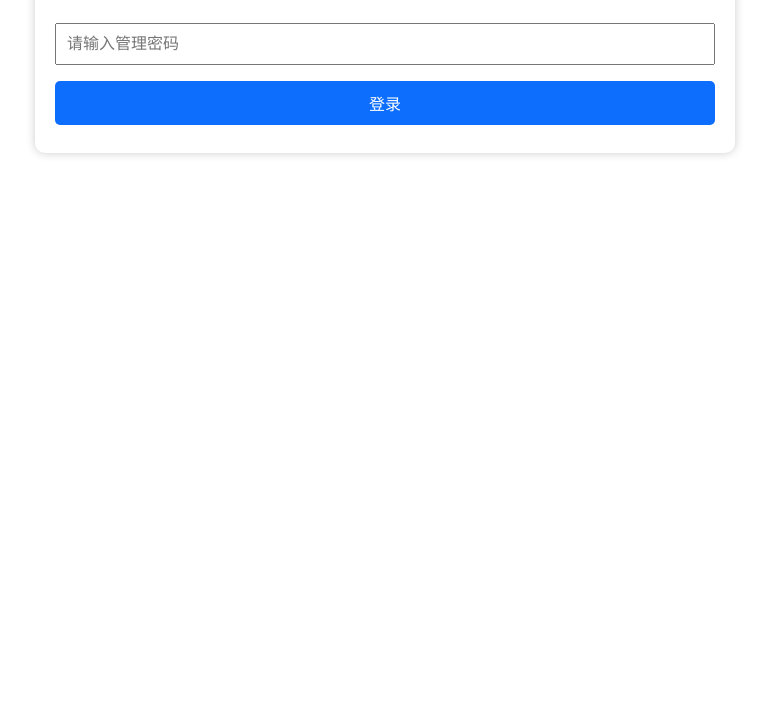
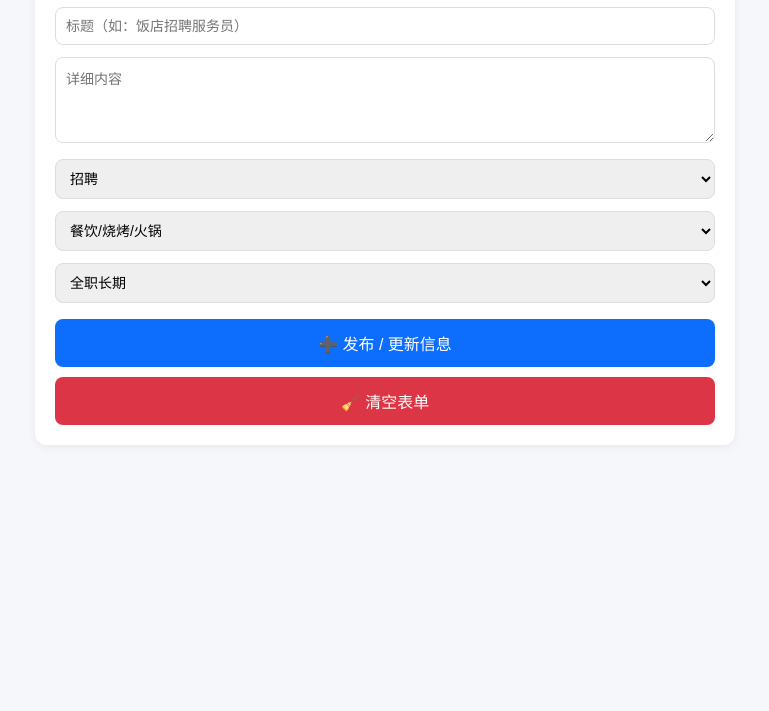
Before and after one commit to yudiandiandiandian/yitong-info, a plain HTML site: page admin.html in a window 1280 px wide. Shown: the part 89-800 px from the top of the page, without its empty margins (255-1024 px from the left). Drawn offline with Linux system fonts and the light colour scheme.

Commit message:
Update admin.html

```diff
--- a/admin.html
+++ b/admin.html
@@ -2,43 +2,146 @@
 <html lang="zh-CN">
 <head>
 <meta charset="UTF-8">
-    <title>管理后台</title>
+<meta name="viewport" content="width=device-width,initial-scale=1.0">
+<title>信息管理后台</title>
 <style>
-        body{max-width:700px; margin:20px auto; padding:0 10px; font-family:微软雅黑;}
-        .login-box, .main-box{background:white; padding:20px; border-radius:10px; box-shadow:0 0 10px #ccc;}
-        input,textarea,button{width:100%; margin:8px 0; padding:10px; font-size:16px; box-sizing:border-box;}
-        button{background:#0d6efd; color:white; border:none; border-radius:5px; cursor:pointer;}
-        .hidden{display:none;}
+*{box-sizing:border-box}
+body{margin:0;padding:15px;background:#f5f7fa;font-family:微软雅黑}
+.container{max-width:700px;margin:auto;background:#fff;border-radius:12px;padding:20px;box-shadow:0 2px 10px rgba(0,0,0,0.06)}
+h2{text-align:center;color:#d32f2f;margin-top:0}
+input,textarea,select{width:100%;padding:10px;margin:6px 0;border:1px solid #ddd;border-radius:8px;font-size:14px}
+button{width:100%;padding:12px;background:#0d6efd;color:white;border:none;border-radius:8px;font-size:16px;margin-top:10px}
+.danger{background:#dc3545}
+.card{border:1px solid #eee;border-radius:8px;padding:12px;margin-top:10px}
+.card .title{font-weight:bold}
+.card .btns{display:flex;gap:8px;margin-top:8px}
+.card button{padding:6px;font-size:14px}
 </style>
 </head>
+
 <body>
-    <div class="login-box" id="loginBox">
-        <h3>管理员登录</h3>
-        <input type="password" id="pwd" placeholder="请输入管理密码">
-        <button onclick="login()">登录</button>
-    </div>
+<div class="container">
+  <h2>📝 信息管理后台</h2>
 
-    <div class="main-box hidden" id="mainBox">
-        <h3>信息发布 / 修改</h3>
-        <input placeholder="广告标题（如：招聘、出租）" id="title">
-        <textarea rows="6" placeholder="广告详细内容" id="content"></textarea>
-        <button onclick="submitAd()">提交发布</button>
+  <input id="title" placeholder="标题（如：饭店招聘服务员）">
+  <textarea id="content" rows="4" placeholder="详细内容"></textarea>
+
+  <select id="type">
+    <option value="招聘">招聘</option>
+    <option value="出租">出租</option>
+    <option value="出售">出售</option>
+    <option value="出兑/转让">出兑/转让</option>
+    <option value="服务/其他">服务/其他</option>
+  </select>
+
+  <select id="industry">
+    <option value="餐饮/烧烤/火锅">餐饮/烧烤/火锅</option>
+    <option value="超市/百货/零售">超市/百货/零售</option>
+    <option value="美容/美甲/养生">美容/美甲/养生</option>
+    <option value="物流/快递/司机">物流/快递/司机</option>
+    <option value="工厂/技工/普工">工厂/技工/普工</option>
+    <option value="家政/保洁/护工">家政/保洁/护工</option>
+    <option value="房产/门市/公寓">房产/门市/公寓</option>
+    <option value="其他">其他</option>
+  </select>
+
+  <select id="jobType">
+    <option value="全职长期">全职长期</option>
+    <option value="兼职/小时工">兼职/小时工</option>
+    <option value="学徒">学徒</option>
+    <option value="临时工/日结">临时工/日结</option>
+  </select>
+
+  <button onclick="add()">➕ 发布 / 更新信息</button>
+  <button class="danger" onclick="clearForm()">🧹 清空表单</button>
+
+  <div id="list"></div>
 </div>
 
 <script>
-        const PASSWORD = "123456"
-        function login(){
-            let v = document.getElementById('pwd').value
-            if(v === PASSWORD){
-                document.getElementById('loginBox').classList.add('hidden')
-                document.getElementById('mainBox').classList.remove('hidden')
-            }else{
-                alert("密码错误")
+// 读取本地数据
+let data = JSON.parse(localStorage.getItem('adminData') || '[]')
+let editId = null
+
+function renderList() {
+  let html = ''
+  data.forEach((item, i) => {
+    html += `
+    <div class="card">
+      <div class="title">${item.title}</div>
+      <div>${item.type} | ${item.industry} | ${item.jobType}</div>
+      <div class="btns">
+        <button onclick="edit(${i})">编辑</button>
+        <button onclick="del(${i})" class="danger">删除</button>
+      </div>
+    </div>`
+  })
+  document.getElementById('list').innerHTML = html
 }
+
+// 添加/更新
+function add() {
+  let title = document.getElementById('title').value
+  let content = document.getElementById('content').value
+  let type = document.getElementById('type').value
+  let industry = document.getElementById('industry').value
+  let jobType = document.getElementById('jobType').value
+
+  if (!title || !content) {
+    alert('请填写完整')
+    return
   }
-        function submitAd(){
-            alert("发布成功！请联系站长更新到网站")
+
+  let item = { id: Date.now(), title, content, type, industry, jobType }
+
+  if (editId === null) {
+    data.push(item)
+  } else {
+    data[editId] = item
+    editId = null
   }
+
+  localStorage.setItem('adminData', JSON.stringify(data))
+  clearForm()
+  renderList()
+  exportData()
+}
+
+// 编辑
+function edit(i) {
+  let item = data[i]
+  document.getElementById('title').value = item.title
+  document.getElementById('content').value = item.content
+  document.getElementById('type').value = item.type
+  document.getElementById('industry').value = item.industry
+  document.getElementById('jobType').value = item.jobType
+  editId = i
+}
+
+// 删除
+function del(i) {
+  if (!confirm('确定删除？')) return
+  data.splice(i, 1)
+  localStorage.setItem('adminData', JSON.stringify(data))
+  renderList()
+  exportData()
+}
+
+// 导出成首页能用的 data.json 格式
+function exportData() {
+  let json = JSON.stringify(data, null, 2)
+  console.log(json)
+  alert('已更新！复制下方数据到 data.json 即可同步首页：\n\n' + json)
+}
+
+// 清空
+function clearForm() {
+  document.getElementById('title').value = ''
+  document.getElementById('content').value = ''
+  editId = null
+}
+
+renderList()
 </script>
 </body>
 </html>
```
Lines whose indentation alone changed are shown as unchanged.
